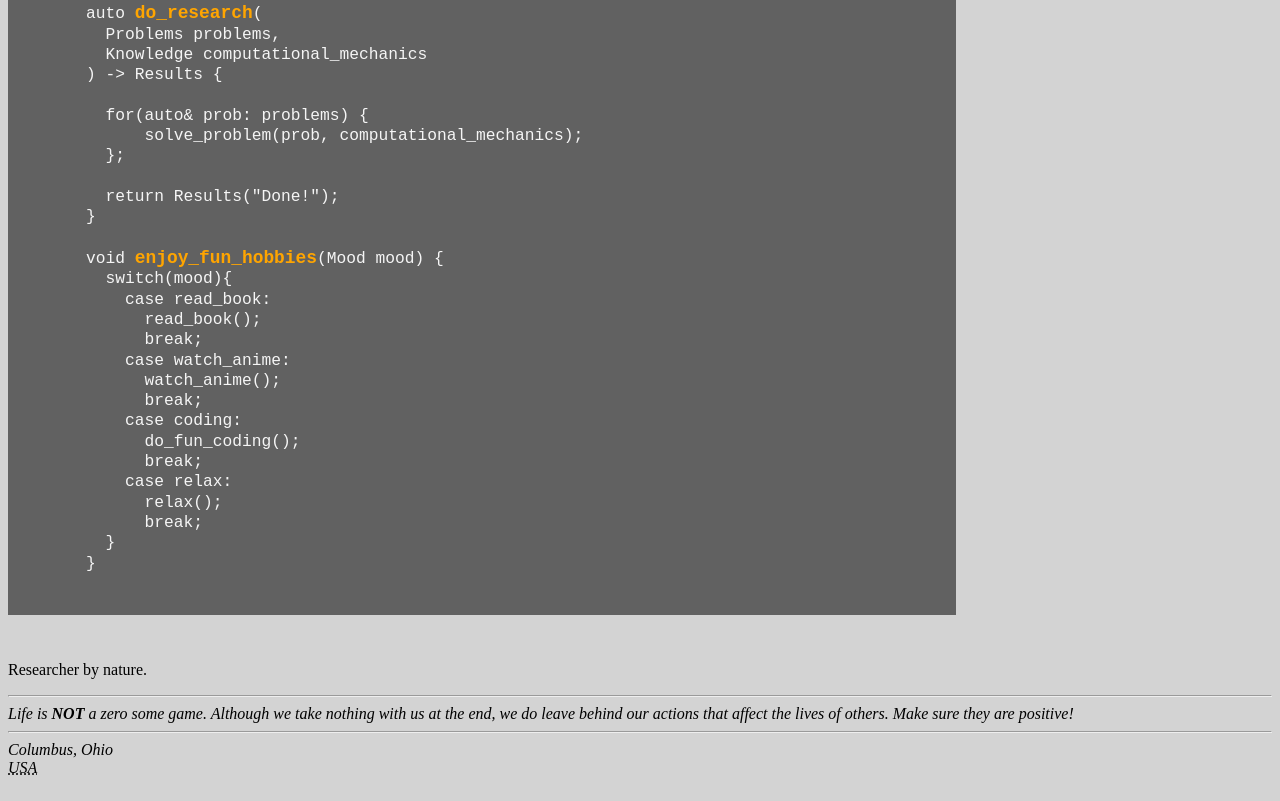
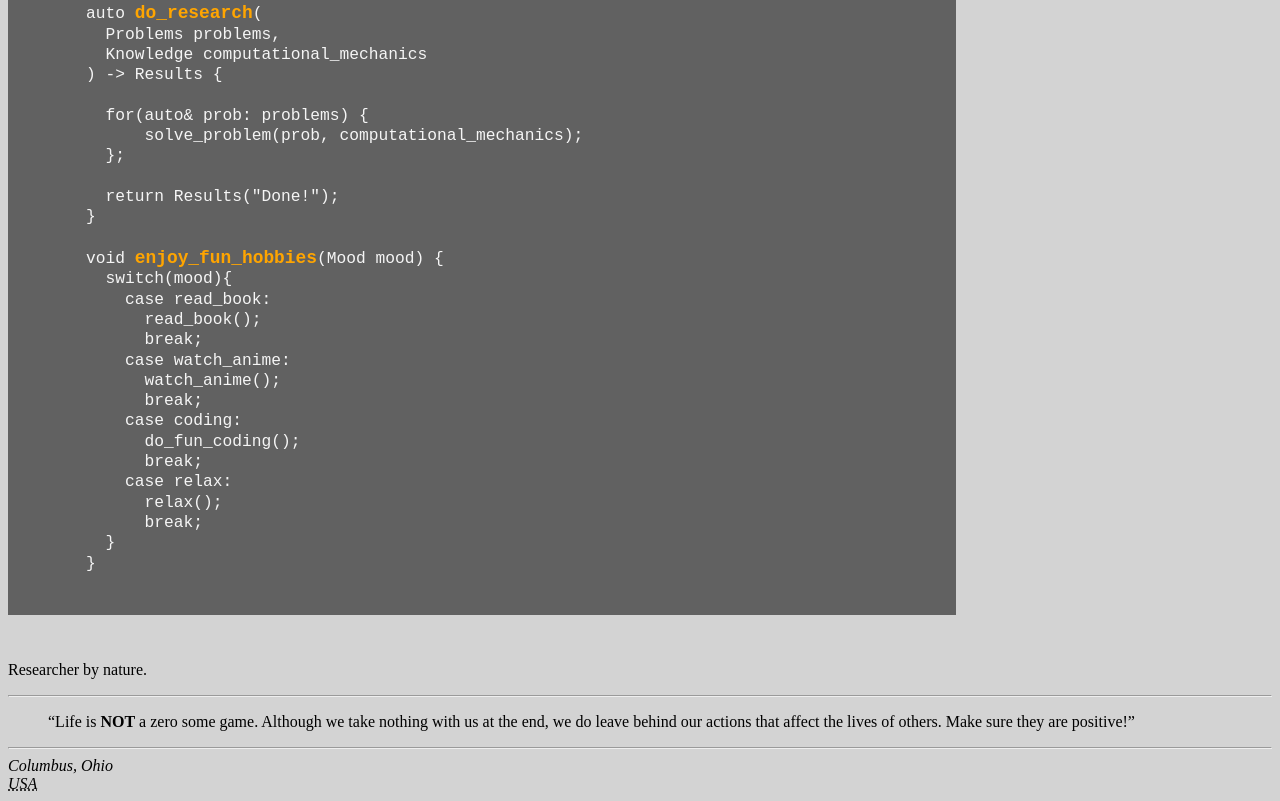
Before and after one commit to abhi-k9/website, a plain HTML site: page index.html in a window 1280 px wide. Shown: the part 759-1560 px from the top of the page. Drawn offline with Linux system fonts and the light colour scheme.

Commit message:
Change `quote` to `blockquote`

```diff
--- a/index.html
+++ b/index.html
@@ -91,7 +91,7 @@
     <hr>
 
     <aside>
-      <cite>Life is <strong>NOT</strong> a zero some game. Although we take nothing with us at the end, we do leave behind our actions that affect the lives of others. Make sure they are positive!</cite>
+      <blockquote>&ldquo;Life is <strong>NOT</strong> a zero some game. Although we take nothing with us at the end, we do leave behind our actions that affect the lives of others. Make sure they are positive!&rdquo;</blockquote>
     </aside>
 
     <hr>
```
